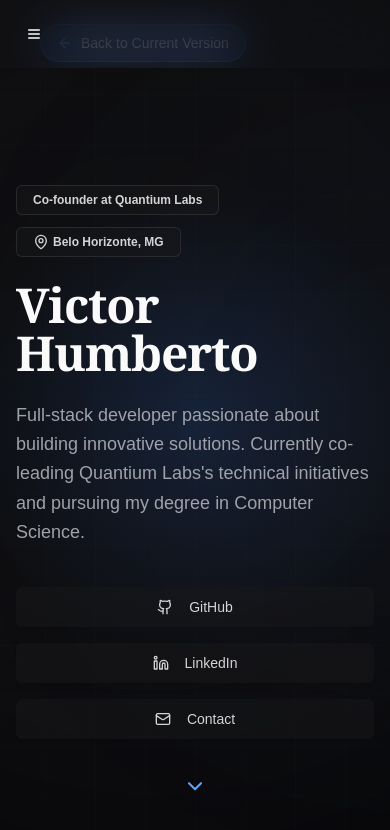
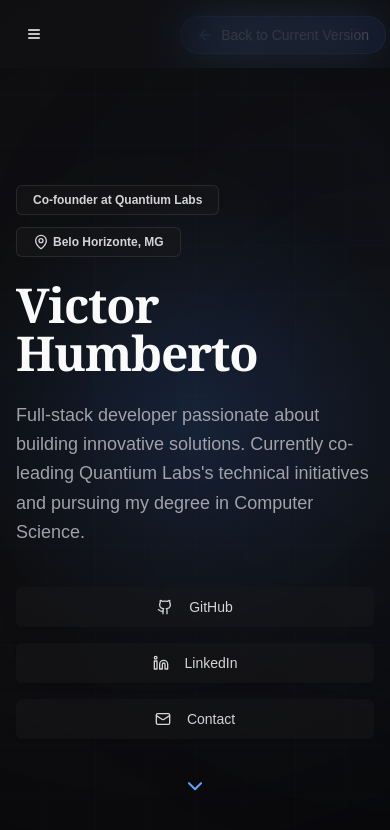
Before and after one commit to VictorHumberto01/VictorPortfolio, a Next.js app: page /v2 in a window 390 px wide. Shown: the top 830 px of the page. Built offline with nearby package versions, Linux system fonts and the light colour scheme.

Commit message:
Refactor Go Back button positioning for improved layout consistency

```diff
--- a/src/app/v1/page.js
+++ b/src/app/v1/page.js
@@ -409,7 +409,7 @@ const scrollToSection = (index) => {
             initial={{ opacity: 0, y: -20 }}
             animate={{ opacity: 1, y: 0 }}
             transition={{ duration: 0.5, delay: 0.8 }}
-        className="absolute z-55 top-10 right-10 md:top-6 md:right-auto md:left-10"
+            className="fixed z-50 top-4 right-1 md:top-6 md:right-auto md:left-10"
         >
             <Link href="/">
             <motion.button
--- a/src/app/v2/page.js
+++ b/src/app/v2/page.js
@@ -457,12 +457,11 @@ const scrollToSection = (index) => {
         {isLoading && <LoadingScreen />}
       </AnimatePresence>
 
-            {/* Go Back button*/}
       <motion.div
             initial={{ opacity: 0, y: -20 }}
             animate={{ opacity: 1, y: 0 }}
             transition={{ duration: 0.5, delay: 0.8 }}
-            className="absolute top-6 left-10 z-20"
+            className="fixed z-50 top-4 right-1 md:top-6 md:right-auto md:left-10"
         >
             <Link href="/">
             <motion.button
```
Lines whose indentation alone changed are shown as unchanged.
